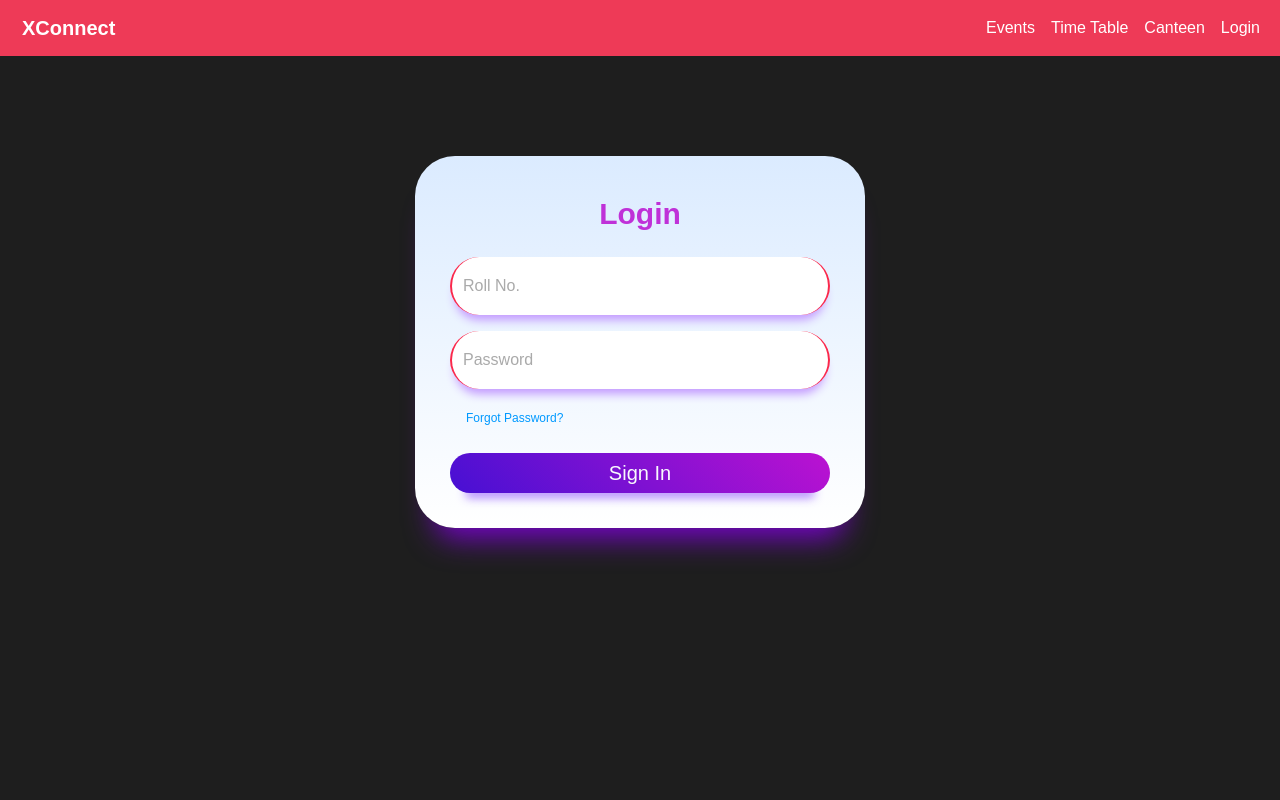
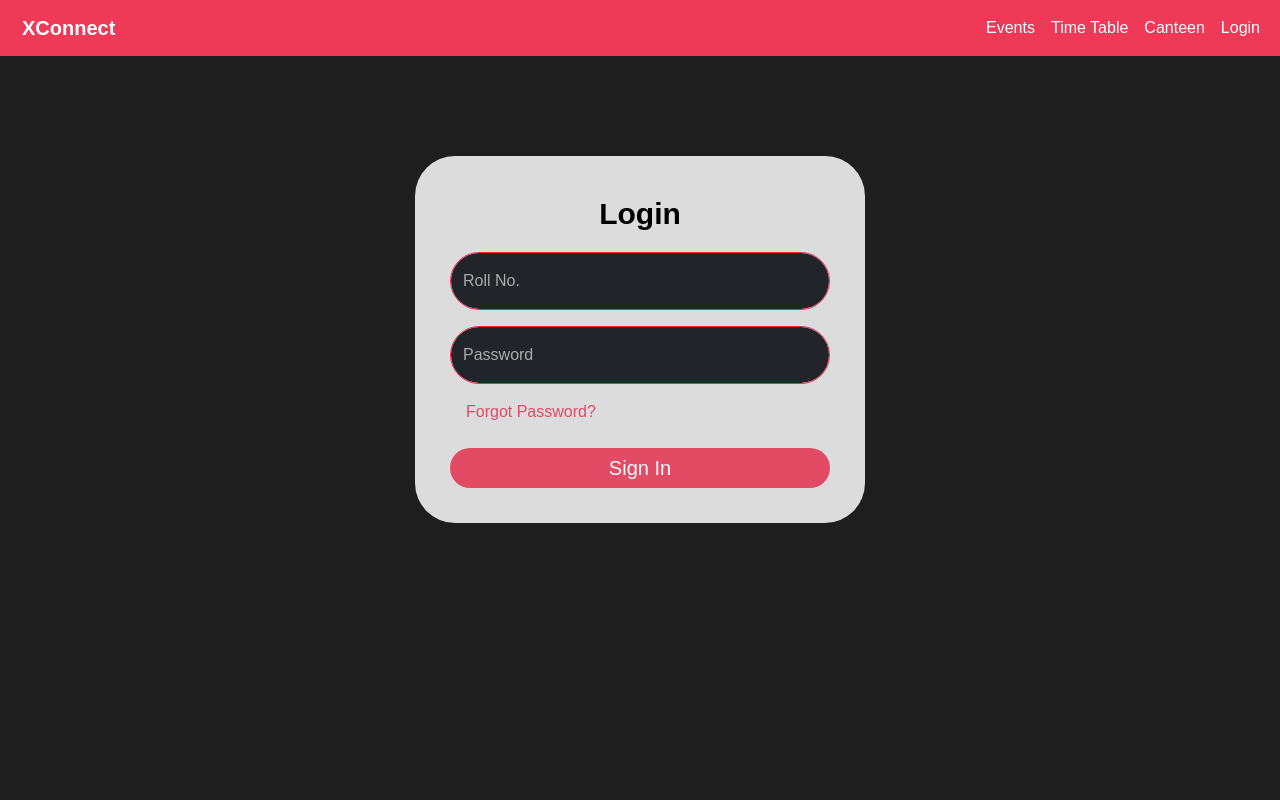
Before and after one commit to sea-rod/xavier-connect, a React (Create React App) app in the folder xconnect_frontend/xconnect/: page /Login in a window 1280 px wide. Shown: the top 800 px of the page. Built offline with nearby package versions, Linux system fonts and the light colour scheme.

Commit message:
Fix Desktop Login

```diff
--- a/xconnect_frontend/xconnect/src/pages/Login/loginForm.css
+++ b/xconnect_frontend/xconnect/src/pages/Login/loginForm.css
@@ -37,32 +37,27 @@
   padding: 5px 30px;
   background-color: #e34a64;;
 }
+
 /* For Desktop */
 @media only screen and (min-width: 768px) {
   .custom-container {
     max-width: 450px;
-    background: #f8f9fd;
-    background: linear-gradient(
-      0deg,
-      rgb(255, 255, 255) 0%,
-      rgb(219, 235, 255) 100%
-    );
+    background: #dcdcdc;
     border-radius: 40px;
     padding: 35px;
-    box-shadow: rgba(132, 0, 227, 0.878) 0px 30px 30px -20px;
     margin: 30px auto;
-    display: flex;
-    flex-direction: column;
-    align-items: center;
-    justify-content: center;
-    box-sizing: border-box;
+    /* display: flex; */
+    /* flex-direction: column; */
+    /* align-items: center; */
+    /* justify-content: center; */
+    /* box-sizing: border-box; */
   }
 
   .heading {
     text-align: center;
     font-weight: bold;
     font-size: 30px;
-    color: rgb(191, 49, 216);
+    color: rgb(0, 0, 0);
   }
 
   .form {
@@ -70,69 +65,22 @@
     width: 100%;
   }
 
-  .form .input {
-    width: 100%;
-    background: white;
-    border: none;
-    padding: 15px;
-    border-radius: 20px;
-    margin-top: 5px;
-    box-shadow: #c399ff 0px 10px 10px -5px;
-    border-inline: 2px solid transparent;
-    box-sizing: border-box; /* Include padding and border in the box model */
+  #login form input{
+    color: #f8f9fd;
+    border-radius: 30px;
+    border-color: #fb284b;
   }
 
-  /* .form .input::-moz-placeholder {
-  color: rgb(170, 170, 170);
-}
-
-.form .input::placeholder {
-  color: rgb(170, 170, 170);
-} */
-
-  /* .form .input:focus {
-  outline: none;
-  border-inline: 2px solid #12B1D1;
-} */
-
-  .form .forgot-password {
-    display: block;
-    margin-top: 10px;
-    margin-left: 10px;
+  .forgot-password a{
+    text-decoration: none;
+    color: #e34a64;
   }
 
-  .form .forgot-password a {
-    font-size: 12px;
-    font-weight: 500;
-    color: #0099ff;
-    text-decoration: none;
-  }
-
-  .form .login-button {
-    display: block;
-    width: 100%;
-    font-weight: bold;
-    background: linear-gradient(
-      45deg,
-      rgb(71, 16, 211) 0%,
-      rgb(187, 18, 209) 100%
-    );
-    color: white;
-    padding-block: 15px;
-    margin: 20px auto;
+  #login .login-button{
+    color: #f8f9fd;
     border-radius: 20px;
-    box-shadow: rgba(165, 118, 253, 0.878) 0px 20px 10px -15px;
-    border: none;
-    transition: all 0.2s ease-in-out;
-  }
-
-  .form .login-button:hover {
-    transform: scale(1.03);
-    box-shadow: rgba(149, 133, 215, 0.878) 0px 23px 10px -20px;
-  }
-
-  .form .login-button:active {
-    transform: scale(0.95);
-    box-shadow: rgba(149, 133, 215, 0.878) 0px 15px 10px -10px;
+    font-size: 20px;
+    padding: 5px 30px;
+    background-color: #e34a64;;
   }
 }
--- a/xconnect_frontend/xconnect/src/shared/components/Navbar/Navbar.js
+++ b/xconnect_frontend/xconnect/src/shared/components/Navbar/Navbar.js
@@ -55,7 +55,18 @@ export default function Navbar() {
     }
   }, [location]);
 
-
+  // Collapsing Navbar
+  const collapseNavbar = () => {
+    const navbarToggler = document.querySelector('.navbar-toggler');
+    if (navbarToggler) {
+      navbarToggler.classList.add('collapsed');
+      navbarToggler.setAttribute('aria-expanded', false);
+      const navbarCollapse = document.querySelector('.navbar-collapse');
+      if (navbarCollapse) {
+        navbarCollapse.classList.remove('show');
+      }
+    }
+  };
   const handleTokenUpdate = () => {
     setAuth(localStorage.getItem("access_token") ? true : false);
   };
@@ -68,7 +79,7 @@ export default function Navbar() {
   return (
     <nav className="navbar navbar-expand-lg" style={{ backgroundColor: navbarColor, color: navbarTextColor }} data-bs-theme="dark">
       <div className="container-fluid">
-        <Link className="navbar-brand navbar-xconnect" to="/" style={{ color: navbarTextColor }}>
+        <Link className="navbar-brand navbar-xconnect" to="/" style={{ color: navbarTextColor }} onClick={collapseNavbar}>
           XConnect
         </Link>
         <button
@@ -85,15 +96,15 @@ export default function Navbar() {
         <div className="collapse navbar-collapse" id="navbarSupportedContent">
           <ul className="navbar-nav me-auto mb-2 mb-lg-0"></ul>
           <ul className="navbar-nav ml-auto">
-            <Link className="nav-link active" aria-current="page" to="/Events" style={{ color: navbarTextColor }}>
+            <Link className="nav-link active" aria-current="page" to="/Events" style={{ color: navbarTextColor }} onClick={collapseNavbar}>
               Events
             </Link>
             <li className="nav-item">
-              <a className="nav-link active" aria-current="page" href="/" style={{ color: navbarTextColor }}>
+              <a className="nav-link active" aria-current="page" href="/" style={{ color: navbarTextColor }} onClick={collapseNavbar}>
                 Time Table
               </a>
             </li>
-            <Link className="nav-link active" aria-current="page" to="/Canteen" style={{ color: navbarTextColor }}>
+            <Link className="nav-link active" aria-current="page" to="/Canteen" style={{ color: navbarTextColor }} onClick={collapseNavbar}>
               Canteen
             </Link>
 
@@ -103,7 +114,10 @@ export default function Navbar() {
                   style={{ color: navbarTextColor }}
                   className="nav-link active"
                   aria-current="page"
-                  onClick={logout}
+                  onClick={() => {
+                    logout();
+                    collapseNavbar();
+                  }}
                 >
                   Logout
                 </Link>
@@ -115,6 +129,7 @@ export default function Navbar() {
                   className="nav-link active"
                   aria-current="page"
                   to="/Login"
+                  onClick={collapseNavbar}
                 >
                   Login
                 </Link>
```
